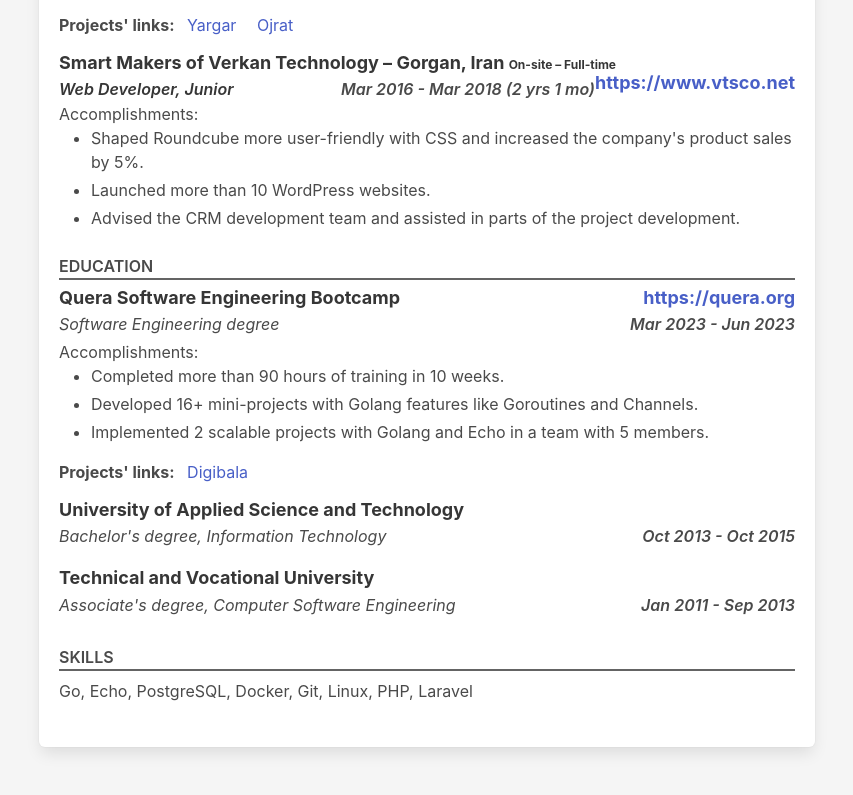
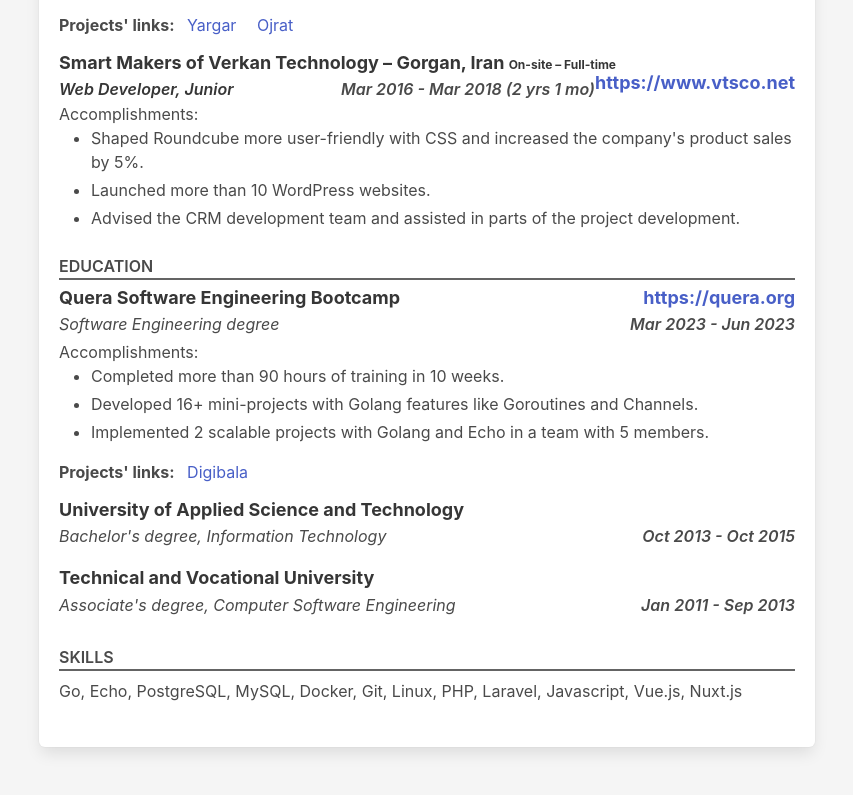
Before and after one commit to hasssanitman/reman, a plain HTML site: page resume.html in a window 1280 px wide. Shown: the part 1488-2283 px from the top of the page, without its empty margins (353-1206 px from the left). Drawn offline with Linux system fonts and the light colour scheme.

Commit message:
Update skills

```diff
--- a/resume.html
+++ b/resume.html
@@ -790,8 +790,8 @@
                               <div class="content pt-2">
                                 <div class="pb-4">
                                   <p class="has-text-weight-normal is-size-6">
-                                    Go, Echo, PostgreSQL, Docker, Git, Linux,
-                                    PHP, Laravel
+                                    Go, Echo, PostgreSQL, MySQL, Docker, Git, Linux,
+                                    PHP, Laravel, Javascript, Vue.js, Nuxt.js
                                   </p>
                                 </div>
                               </div>
```
Also changed, not shown: resume4pdf.html (+2 -2 lines).
